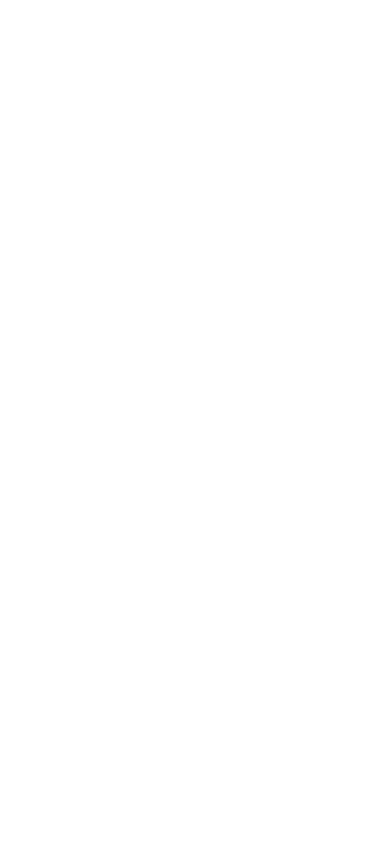
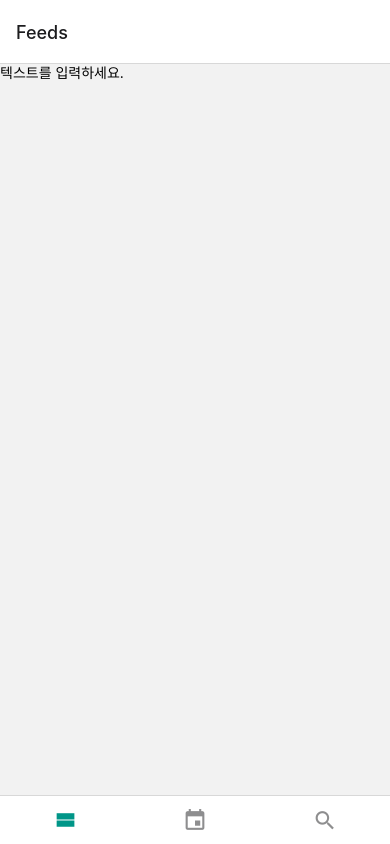
Before and after one commit to hyunjinee/react-native-diary, a React Native app: screen / in a window 390 px wide. Built offline with nearby package versions, Linux system fonts and the light colour scheme.

Commit message:
feat: context api를 활용한 useLog 훅 작성

```diff
--- a/App.tsx
+++ b/App.tsx
@@ -1,8 +1,17 @@
 import React from 'react';
 import {NavigationContainer} from '@react-navigation/native';
 
+import RootStack from './screens/RootStack';
+import {LogContextProvider} from './contexts/LogContext';
+
 function App() {
-  return <NavigationContainer></NavigationContainer>;
+  return (
+    <NavigationContainer>
+      <LogContextProvider>
+        <RootStack />
+      </LogContextProvider>
+    </NavigationContainer>
+  );
 }
 
 export default App;
--- /dev/null
+++ b/contexts/LogContext.tsx
@@ -0,0 +1,33 @@
+import React, {createContext, useContext, useState} from 'react';
+
+export interface LogContextValue {
+  text: string;
+  // setText: (text: string) => void;
+  setText: React.Dispatch<React.SetStateAction<string>>;
+}
+
+const LogContext = createContext<LogContextValue | null>(null);
+
+export function LogContextProvider({children}: {children: React.ReactNode}) {
+  const [text, setText] = useState('');
+
+  return (
+    <LogContext.Provider value={{text, setText}}>
+      {children}
+    </LogContext.Provider>
+  );
+}
+// Context를 만들면 LogContext.Provider와 LogContext.Consumer가 생김
+// Provider는 Context안에 있는 값을 사용할 컴포넌트들을 감싸는 용도
+
+export function useLog() {
+  const log = useContext(LogContext);
+
+  if (!log) {
+    throw new Error('LogContextProvider is not used');
+  }
+
+  return log;
+}
+
+export default LogContext;
--- a/package.json
+++ b/package.json
@@ -25,6 +25,7 @@
     "@react-native-community/eslint-config": "^2.0.0",
     "@types/jest": "^26.0.23",
     "@types/react-native": "^0.67.3",
+    "@types/react-native-vector-icons": "^6.4.10",
     "@types/react-test-renderer": "^17.0.1",
     "@typescript-eslint/eslint-plugin": "^5.17.0",
     "@typescript-eslint/parser": "^5.17.0",
--- /dev/null
+++ b/screens/FeedsScreen.tsx
@@ -0,0 +1,22 @@
+import React, {useContext} from 'react';
+import {StyleSheet, View, TextInput} from 'react-native';
+
+import {useLog} from '../contexts/LogContext';
+
+function FeedsScreen() {
+  const {text, setText} = useLog();
+
+  return (
+    <View>
+      <TextInput
+        value={text}
+        onChangeText={setText}
+        placeholder="텍스트를 입력하세요."
+      />
+      {/* <LogContext.Consumer>{value => <Text>{value}</Text>}</LogContext.Consumer> */}
+    </View>
+  );
+}
+
+const styles = StyleSheet.create({});
+export default FeedsScreen;
```
Also changed, not shown: 1 other file (tests, documents, lock files or other folders).
